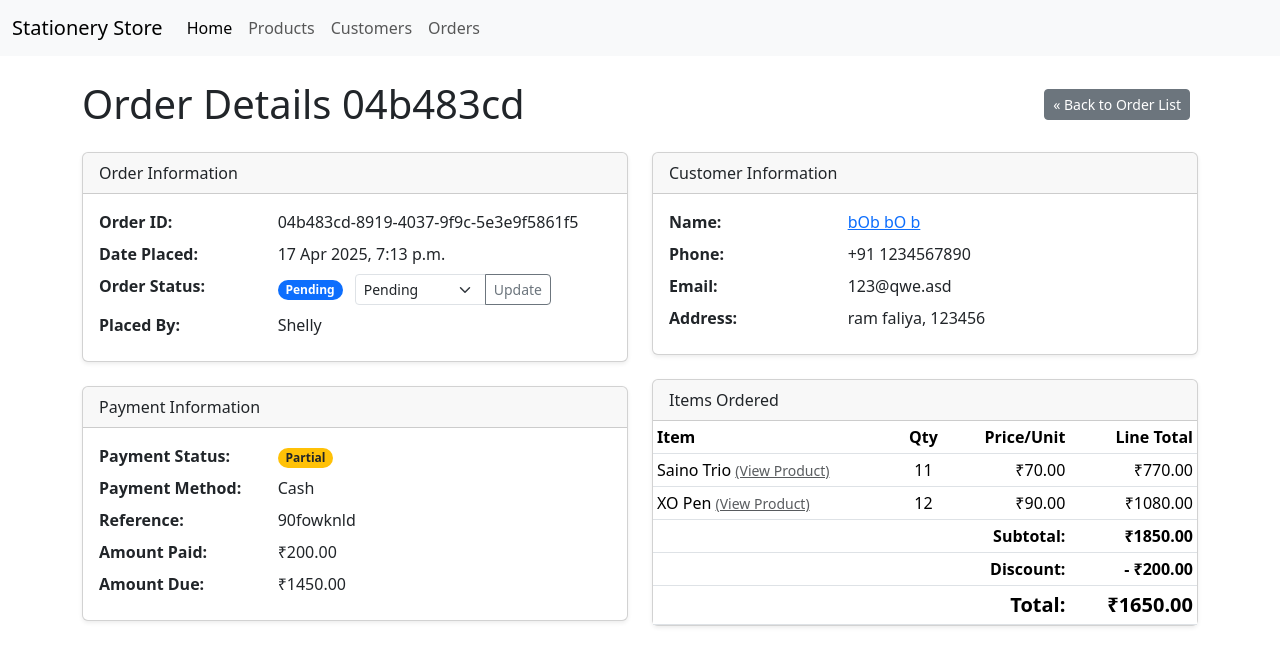
After one commit to CircleAZ/stationary_store_project, a Django app: page /orders/04b483cd-8919-4037-9f9c-5e3e9f5861f5/ in a window 1280 px wide. The commit adds this page. Shown: the top 666 px of the page. Run offline with Django 5.2, Linux system fonts and the light colour scheme; a user stored in the database is signed in; data comes from the database, SQL or seed files in the repository; both versions use the stored data as it was after the commit.

Commit message:
Order Detail page COMPLETE

```diff
--- /dev/null
+++ b/orders/forms.py
@@ -0,0 +1,14 @@
+# orders/forms.py
+from django import forms
+from .models import Order # Import the Order model to get choices
+
+class OrderStatusUpdateForm(forms.Form):
+    """
+    A simple form to update only the status of an Order.
+    """
+    # Create a ChoiceField populated with the status choices from the Order model
+    status = forms.ChoiceField(
+        choices=Order.ORDER_STATUS_CHOICES,
+        # Add Bootstrap class for styling the dropdown
+        widget=forms.Select(attrs={'class': 'form-select form-select-sm'})
+    )
--- /dev/null
+++ b/orders/templates/orders/order_detail.html
@@ -0,0 +1,184 @@
+{# orders/templates/orders/order_detail.html #}
+{% extends "base.html" %}
+
+{% block title %}{{ page_title|default:"Order Details" }}{% endblock %}
+
+{% block content %}
+  <div class="d-flex justify-content-between align-items-center mb-4">
+    <h1 class="mb-0">{{ page_title }}</h1>
+    <div>
+        <a href="{% url 'orders:order_list' %}" class="btn btn-secondary btn-sm me-2">« Back to Order List</a>
+        {# Potential actions like Print Receipt, Edit Status etc. can go here later #}
+        {# <button class="btn btn-outline-primary btn-sm">Print Receipt</button> #}
+    </div>
+  </div>
+
+  <div class="row g-4">
+    {# Order Info Column #}
+    <div class="col-md-6">
+      <div class="card shadow-sm mb-4">
+        <div class="card-header">Order Information</div>
+        <div class="card-body">
+          <dl class="row mb-0"> {# Definition List for key-value pairs #}
+            <dt class="col-sm-4">Order ID:</dt>
+            <dd class="col-sm-8">{{ order.order_id }}</dd>
+
+            <dt class="col-sm-4">Date Placed:</dt>
+            <dd class="col-sm-8">{{ order.created_at|date:"d M Y, P" }}</dd>
+
+            <dt class="col-sm-4">Order Status:</dt>
+            <dd class="col-sm-8">
+               <span class="badge rounded-pill
+                {% if order.status == order.ORDER_STATUS_COMPLETED %} bg-success
+                {% elif order.status == order.ORDER_STATUS_PROCESSING %} bg-info text-dark
+                {% elif order.status == order.ORDER_STATUS_CANCELLED %} bg-secondary
+                {% else %} bg-primary {% endif %}">
+                 {{ order.get_status_display }}
+               </span>
+
+               {# --- ADD STATUS UPDATE FORM --- #}
+               <form action="{% url 'orders:order_update_status' pk=order.pk %}" method="post" class="d-inline-block ms-2 align-middle">
+                {% csrf_token %}
+                <div class="input-group input-group-sm" style="max-width: 200px;"> {# Small input group #}
+                    {{ status_update_form.status }} {# Render the dropdown #}
+                    <button type="submit" class="btn btn-outline-secondary btn-sm">Update</button>
+                </div>
+                {# Optional: Display form errors if needed, though unlikely for valid choices #}
+                 {{ status_update_form.status.errors }}
+               </form>
+            {# --- END STATUS UPDATE FORM --- #}
+
+            </dd>
+
+             <dt class="col-sm-4">Placed By:</dt>
+             <dd class="col-sm-8">{{ order.created_by.get_full_name|default:order.created_by.username|default:"N/A" }}</dd>
+
+          </dl>
+        </div>
+      </div>
+
+      <div class="card shadow-sm">
+        <div class="card-header">Payment Information</div>
+         <div class="card-body">
+          <dl class="row mb-0">
+             <dt class="col-sm-4">Payment Status:</dt>
+             <dd class="col-sm-8">
+                <span class="badge rounded-pill
+                  {% if order.payment_status == order.PAYMENT_STATUS_PAID %} bg-success
+                  {% elif order.payment_status == order.PAYMENT_STATUS_PARTIAL %} bg-warning text-dark
+                  {% elif order.payment_status == order.PAYMENT_STATUS_REFUNDED %} bg-secondary
+                  {% else %} bg-danger {% endif %}">
+                  {{ order.get_payment_status_display }}
+                </span>
+             </dd>
+
+             <dt class="col-sm-4">Payment Method:</dt>
+             <dd class="col-sm-8">{{ order.payment_method.name|default:"N/A" }}</dd>
+
+             {% if order.payment_reference %}
+               <dt class="col-sm-4">Reference:</dt>
+               <dd class="col-sm-8">{{ order.payment_reference }}</dd>
+             {% endif %}
+
+             <dt class="col-sm-4">Amount Paid:</dt>
+             <dd class="col-sm-8">₹{{ order.amount_paid|floatformat:2 }}</dd>
+
+             <dt class="col-sm-4">Amount Due:</dt>
+             <dd class="col-sm-8">₹{{ amount_due|floatformat:2 }}</dd>
+
+          </dl>
+        </div>
+      </div>
+
+    </div>{# End Order Info Column #}
+
+    {# Customer & Items Column #}
+    <div class="col-md-6">
+       <div class="card shadow-sm mb-4">
+        <div class="card-header">Customer Information</div>
+        <div class="card-body">
+          {% if order.customer %}
+             <dl class="row mb-0">
+                <dt class="col-sm-4">Name:</dt>
+                <dd class="col-sm-8"><a href="{% url 'customers:customer_detail' pk=order.customer.pk %}">{{ order.customer.full_name }}</a></dd>
+
+                {% if order.customer.full_phone_number %}
+                   <dt class="col-sm-4">Phone:</dt>
+                   <dd class="col-sm-8">{{ order.customer.full_phone_number }}</dd>
+                {% endif %}
+
+                {% if order.customer.email %}
+                   <dt class="col-sm-4">Email:</dt>
+                   <dd class="col-sm-8">{{ order.customer.email }}</dd>
+                {% endif %}
+
+                 {% if order.customer.address %}
+                   <dt class="col-sm-4">Address:</dt>
+                   <dd class="col-sm-8">{{ order.customer.address }}{% if order.customer.postal_code %}, {{ order.customer.postal_code }}{% endif %}</dd>
+                {% endif %}
+             </dl>
+          {% else %}
+            <p class="text-muted">No customer assigned (Guest Order).</p>
+          {% endif %}
+        </div>
+      </div>
+
+      <div class="card shadow-sm">
+         <div class="card-header">Items Ordered</div>
+         <div class="table-responsive">
+            <table class="table table-sm mb-0"> {# table-sm for tighter spacing #}
+                <thead>
+                    <tr>
+                        <th>Item</th>
+                        <th class="text-center">Qty</th>
+                        <th class="text-end">Price/Unit</th>
+                        <th class="text-end">Line Total</th>
+                    </tr>
+                </thead>
+                <tbody>
+                    {% for item in order.items.all %} {# Access prefetched items #}
+                     <tr>
+                        <td>
+                            {{ item.product_name }} {# Show name snapshot #}
+                            {% if item.product %} {# Optionally link if product still exists #}
+                            <small><a href="{% url 'inventory:product_detail' pk=item.product.pk %}" class="text-muted"> (View Product)</a></small>
+                            {% else %}
+                            <small class="text-muted"> (Product Deleted)</small>
+                            {% endif %}
+                        </td>
+                        <td class="text-center">{{ item.quantity }}</td>
+                        <td class="text-end">₹{{ item.price|floatformat:2 }}</td>
+                        <td class="text-end">₹{{ item.get_cost|floatformat:2 }}</td>
+                     </tr>
+                    {% empty %}
+                      <tr><td colspan="4" class="text-center text-muted">No items found for this order.</td></tr>
+                    {% endfor %}
+                </tbody>
+                 <tfoot>
+                     <tr>
+                         <td colspan="2"></td>
+                         <td class="text-end fw-bold">Subtotal:</td>
+                         <td class="text-end fw-bold">₹{{ order.subtotal|floatformat:2 }}</td>
+                     </tr>
+                     {# Add Tax row if applicable #}
+                     {# <tr><td colspan="2"></td><td class="text-end">Tax:</td><td class="text-end">₹{{ order.tax_amount|floatformat:2 }}</td></tr> #}
+                     <tr>
+                         <td colspan="2"></td>
+                         <td class="text-end fw-bold">Discount:</td>
+                         {# Use the model property #}
+                         <td class="text-end fw-bold">- ₹{{ order.discount_amount|floatformat:2 }}</td>
+                     </tr>
+                     <tr>
+                         <td colspan="2"></td>
+                         <td class="text-end fw-bold fs-5">Total:</td> {# Larger font size #}
+                         <td class="text-end fw-bold fs-5">₹{{ order.total_amount|floatformat:2 }}</td>
+                     </tr>
+                 </tfoot>
+            </table>
+         </div>
+      </div>
+
+    </div>{# End Customer/Items Column #}
+  </div> {# End Row #}
+
+{% endblock %}
--- a/orders/urls.py
+++ b/orders/urls.py
@@ -6,9 +6,9 @@ app_name = 'orders'
 
 urlpatterns = [
     # We'll add list/detail views later
-    # path('', views.order_list_view, name='order_list'),
-    # path('<uuid:pk>/', views.order_detail_view, name='order_detail'), # Using UUID
+    path('', views.order_list_view, name='order_list'),
+    path('<uuid:pk>/', views.order_detail_view, name='order_detail'), # Using UUID
 
-    # --- NEW path for creating an order ---
     path('create/', views.order_create_view, name='order_create'),
+    path('<uuid:pk>/update_status/', views.order_update_status_view, name='order_update_status'),
 ]
--- a/orders/views.py
+++ b/orders/views.py
@@ -10,6 +10,10 @@ from .models import PaymentMethod, Order, OrderItem # <-- IMPORT Order and Order
 from customers.models import Customer
 from inventory.models import Product
 from django.contrib import messages
+from django.core.paginator import Paginator, EmptyPage, PageNotAnInteger # For pagination
+from decimal import Decimal
+from .forms import OrderStatusUpdateForm
+from django.views.decorators.http import require_POST
 
 # Create your views here.
 
@@ -259,3 +263,78 @@ def order_create_api(request):
              return JsonResponse({'success': False, 'error': 'An unexpected error occurred.'}, status=500)
     else:
         return JsonResponse({'success': False, 'error': 'Invalid request method'}, status=405)
+
+@login_required
+def order_list_view(request):
+    """ Displays a list of all past orders, potentially paginated. """
+    # Get all orders, use select_related for efficiency to fetch related Customer/User
+    order_list = Order.objects.select_related('customer', 'created_by').all() # .all() implies default ordering ('-created_at')
+
+    # Pagination (Optional but recommended for long lists)
+    paginator = Paginator(order_list, 20) # Show 20 orders per page
+    page_number = request.GET.get('page')
+    try:
+        orders = paginator.page(page_number)
+    except PageNotAnInteger:
+        # If page is not an integer, deliver first page.
+        orders = paginator.page(1)
+    except EmptyPage:
+        # If page is out of range (e.g. 9999), deliver last page of results.
+        orders = paginator.page(paginator.num_pages)
+
+
+    context = {
+        'orders': orders, # Pass the paginated orders object
+        'page_title': 'Order History'
+    }
+    return render(request, 'orders/order_list.html', context)
+
+@login_required
+def order_detail_view(request, pk):
+    """ Displays the details of a single order and the status update form. """
+    order = get_object_or_404(
+        Order.objects.select_related('customer', 'created_by', 'payment_method')
+                     .prefetch_related('items', 'items__product'),
+        pk=pk
+    )
+
+    # --- Calculate amount due ---
+
+    amount_due = max(order.total_amount - order.amount_paid, Decimal('0.00'))
+    # --- End calculation ---
+
+    status_update_form = OrderStatusUpdateForm(initial={'status': order.status})
+
+    context = {
+        'order': order,
+        'amount_due': amount_due,
+        'status_update_form': status_update_form, # <-- Pass form to context
+        'page_title': f'Order Details {str(order.pk)[:8]}'
+    }
+    return render(request, 'orders/order_detail.html', context)
+
+@login_required
+@require_POST # This view should only accept POST requests
+def order_update_status_view(request, pk):
+    """ Handles POST request to update the status of a specific order. """
+    order = get_object_or_404(Order, pk=pk)
+    form = OrderStatusUpdateForm(request.POST) # Bind POST data to the form
+
+    if form.is_valid():
+        new_status = form.cleaned_data['status']
+
+        # Optional: Add logic here to check if status transition is valid
+        # (e.g., cannot go from Completed back to Pending?)
+        # For now, we allow any valid status change.
+
+        order.status = new_status
+        order.save(update_fields=['status']) # Save only the status field
+        messages.success(request, f"Order {str(order.pk)[:8]} status updated to '{order.get_status_display()}'.")
+    else:
+        # This shouldn't happen with a simple choice field unless request is manipulated,
+        # but good to handle it. Maybe add error message based on form.errors
+        messages.error(request, "Invalid status selected.")
+
+    # Always redirect back to the order detail page
+    return redirect('orders:order_detail', pk=order.pk)
+# --- END Status Update View ---
--- a/templates/base.html
+++ b/templates/base.html
@@ -27,9 +27,14 @@
               </li>
               {# --- NEW NAVBAR LINK for Customers --- #}
               <li class="nav-item">
-                 <a class="nav-link" href="{% url 'customers:customer_list' %}">Customers</a> {# <-- ADD THIS LINE #}
+                 <a class="nav-link" href="{% url 'customers:customer_list' %}">Customers</a>
               </li>
-              {# Add more navigation links later (Orders, Dashboard etc.) #}
+              {# --- NEW NAVBAR LINK for Orders --- #}
+              <li class="nav-item">
+                <a class="nav-link" href="{% url 'orders:order_list' %}">Orders</a>
+             </li>
+
+              {# Add more navigation links later (Dashboard etc.) #}
             </ul>
         </div>
       </div>
```
Also changed, not shown: orders/models.py (+13 -0 lines), orders/templates/orders/order_list.html (added, +105 -0 lines), db.sqlite3.
